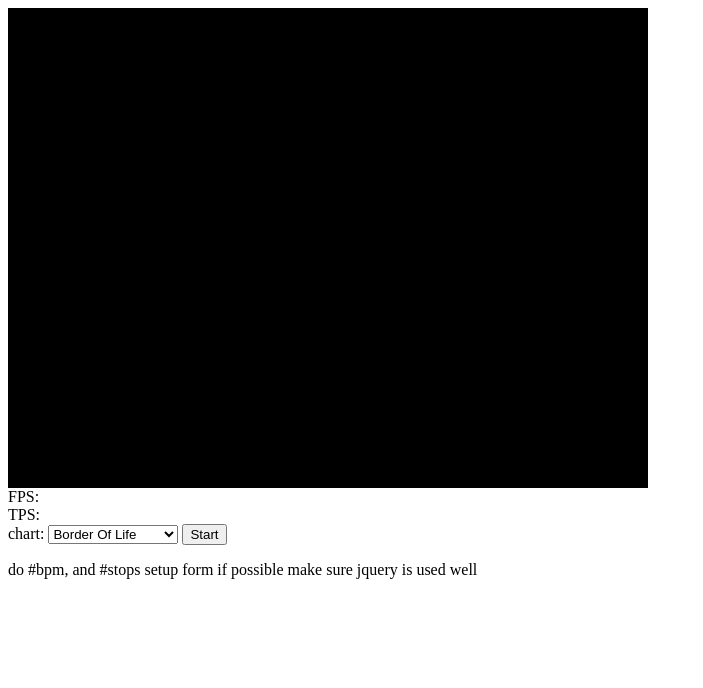
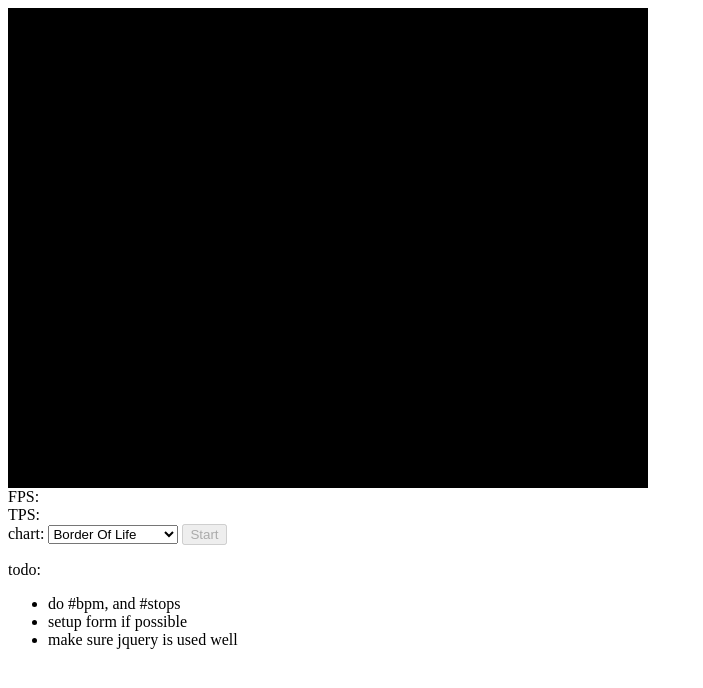
Before and after one commit to SArpnt/stepmania-js, a plain HTML site: page index.html in a window 1280 px wide. Both pictures are taken after a click on the button "Start". Shown: the whole page, without its empty margins (0-703 px from the left). Drawn offline with nearby package versions, Linux system fonts and the light colour scheme; no server answers.

Commit message:
button fix and todo list
can't start while already started now

```diff
--- a/index.html
+++ b/index.html
@@ -21,9 +21,12 @@
 		<input type="button" id="startButton" value="Start">
 	</form>
 	<script src="script.js"></script>
-	do #bpm, and #stops
-	setup form if possible
-	make sure jquery is used well
+	todo:
+	<ul>
+		<li>do #bpm, and #stops</li>
+		<li>setup form if possible</li>
+		<li>make sure jquery is used well</li>
+	</ul>
 </body>
 
 </html>
--- a/script.js
+++ b/script.js
@@ -93,8 +93,8 @@ function press(v) {
 var bpms
 var notes = []
 var chartPath = 'https://tumpnt.github.io/stepmania-js/Songs/WinDEU Hates You Forever/'
-$('#startButton')[0].onclick = () => {
-	this.onclick = null
+$('#startButton')[0].onclick = function () {
+	this.disabled = true
 	let songName = $('#chartSelect')[0].value
 	$.ajax({
 		url: chartPath + songName + '/' + songName + '.sm',
```
